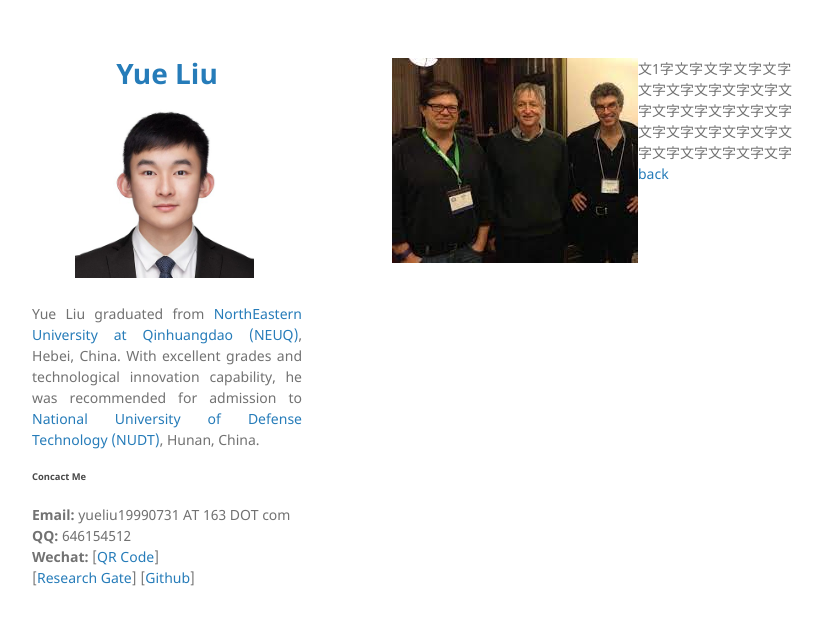
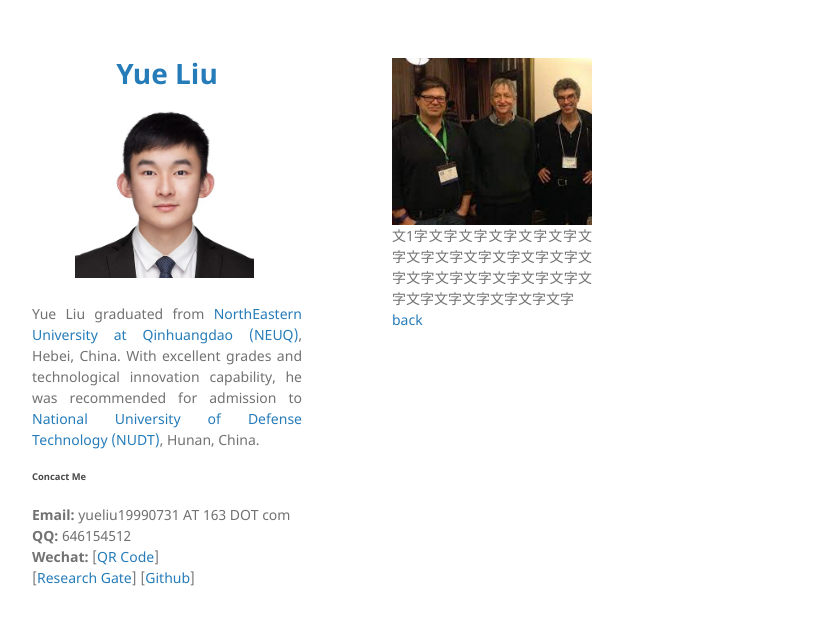
Before and after one commit to yueliu1999/yueliu1999.github.io, a Jekyll site: the page built from publications.md, in a window 1280 px wide. Shown: the top 625 px of the page, without its empty margins (178-1000 px from the left). Built offline with Jekyll 4.4.1, drawn with Linux system fonts in a browser that asks for light colours; our own code applies the rules of GitHub Pages for plain Markdown files.

Commit message:
Update publications.md

```diff
--- a/publications.md
+++ b/publications.md
@@ -1,4 +1,4 @@
-<div style="width:400px;"><img src="./1.jpg" style="float:left;" /><span style="float:left">文1</span>字文字文字文字文字文字文字文字文字文字文字文字文字文字文字文字文字文字文字文字文字文字文字文字文字文字文字</div>
+<div style="width:200px;"><img src="./1.jpg" style="float:left;" /><span style="float:left">文1</span>字文字文字文字文字文字文字文字文字文字文字文字文字文字文字文字文字文字文字文字文字文字文字文字文字文字文字</div>
 
 
 
```
